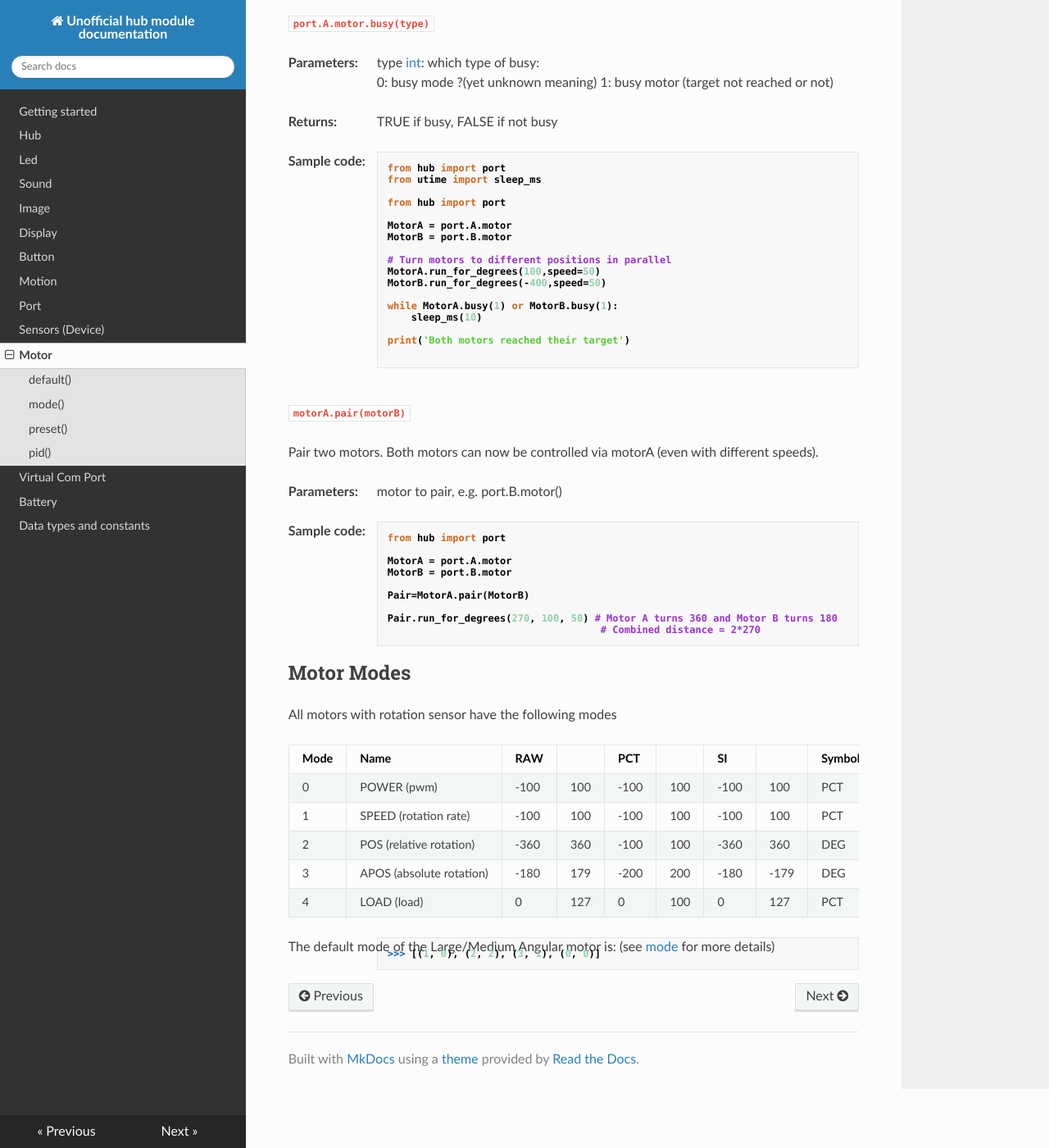
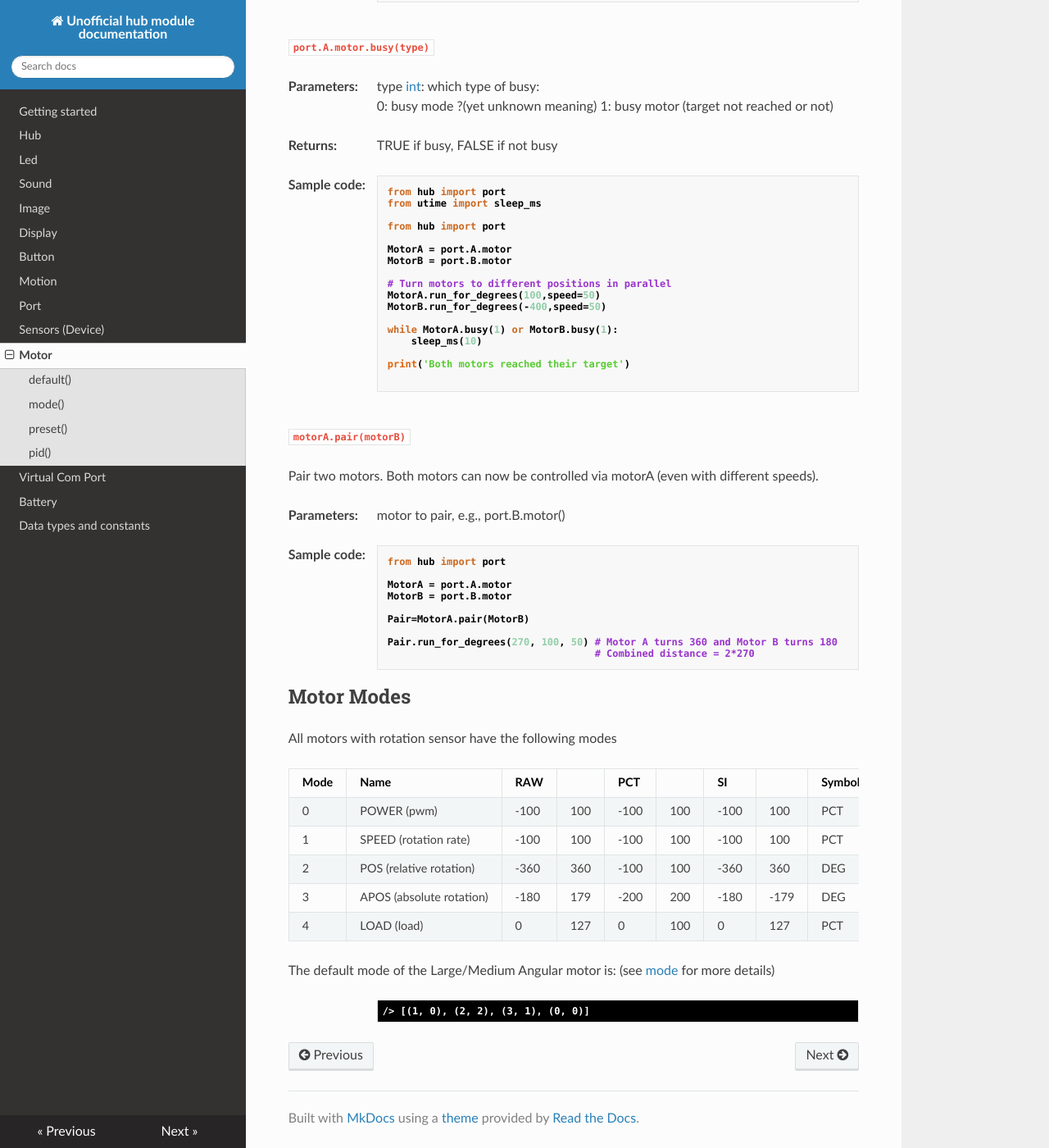
Before and after one commit to NStrijbosch/hub-module-notes, an MkDocs documentation site: the page built from docs/motors.md, in a window 1280 px wide and 1400 px high, scrolled down 6554 px. Shown: the whole window at 82% size. Built offline with MkDocs 1.6.1, drawn with Linux system fonts in a browser that asks for light colours; nearby versions of some CDN libraries; some of the changed text lies outside the part shown.

Commit message:
Update motors.md

````diff
--- a/docs/motors.md
+++ b/docs/motors.md
@@ -155,10 +155,10 @@
 print("Speed : " + str(measurements[0]) + " Relative position: " + str(measurements[1]))
 ```
 
-``` python
->>> Absolute position: -2
->>> Speed : 0 Relative position: 100
-```
+<span class='shell_output'>
+\> Absolute position: -2
+\> Speed : 0 Relative position: 100
+</span>
 
 # Actions
 
@@ -404,7 +404,7 @@
 
 __Parameters:__
 
-*  motor to pair, e.g. port.B.motor()
+*  motor to pair, e.g., port.B.motor()
 
 __Sample code:__
 
@@ -417,7 +417,7 @@
 Pair=MotorA.pair(MotorB)
 
 Pair.run_for_degrees(270, 100, 50) # Motor A turns 360 and Motor B turns 180
-                                    # Combined distance = 2*270
+                                   # Combined distance = 2*270
 ```
 
 # Motor Modes
@@ -435,6 +435,6 @@
 
 The default mode of the Large/Medium Angular motor is: (see [mode](#mode) for more details)
 
-```
->>> [(1, 0), (2, 2), (3, 1), (0, 0)]
-```
+<span class='shell_output'>
+/> [(1, 0), (2, 2), (3, 1), (0, 0)]
+</span>
````
